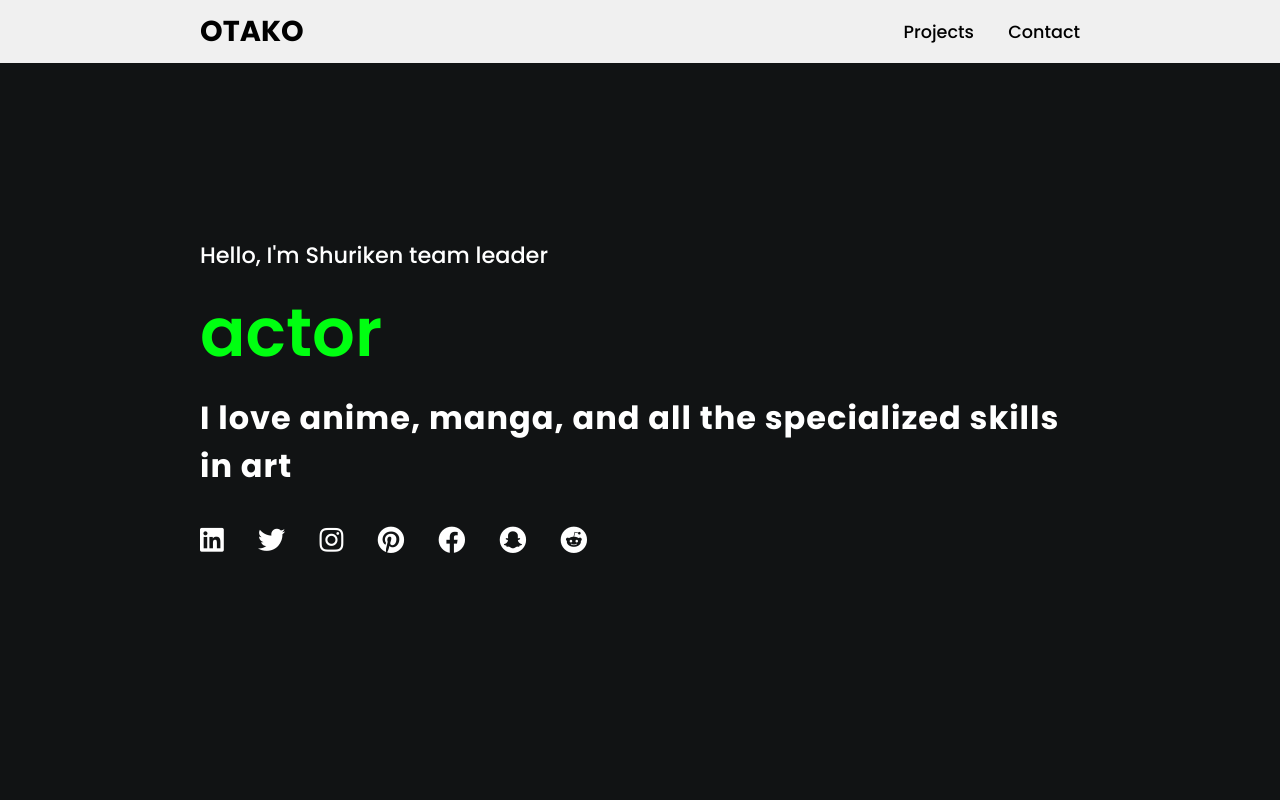
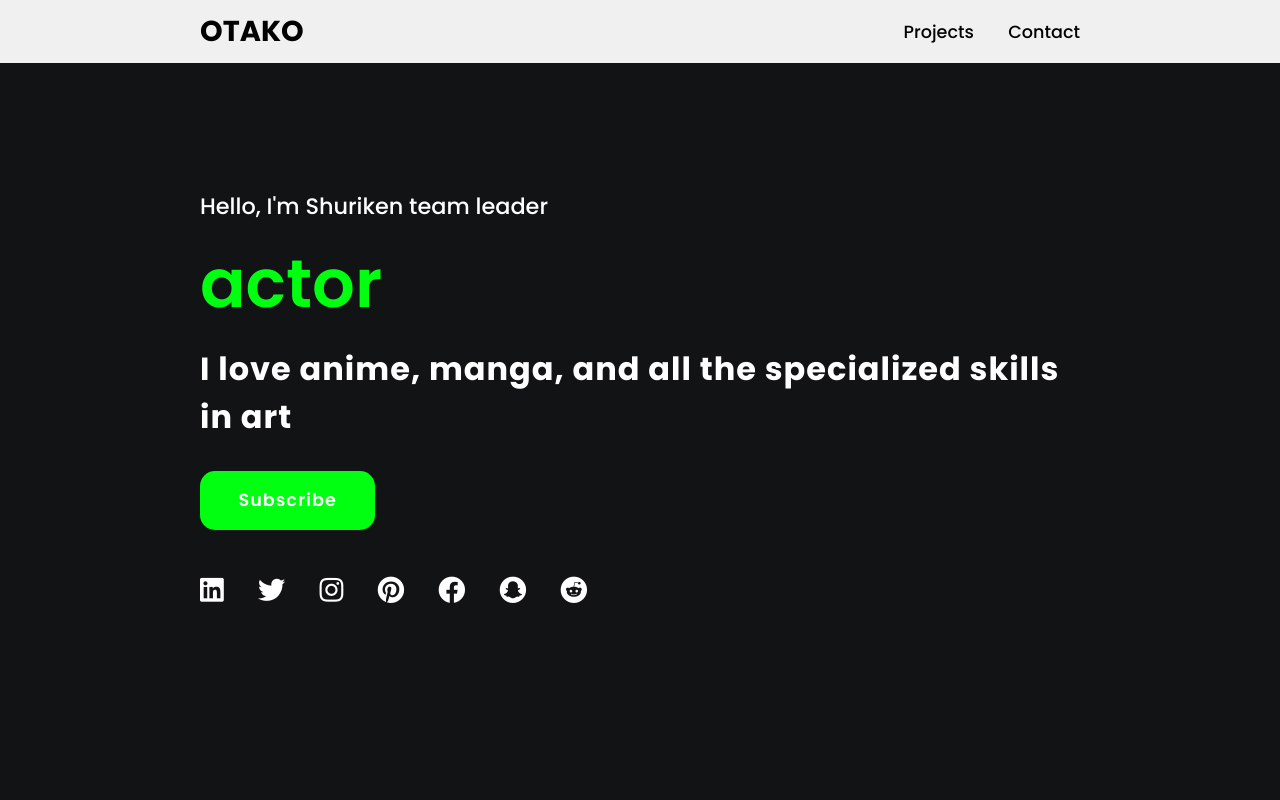
Before and after one commit to laitho8/laith, a plain HTML site: page index.html in a window 1280 px wide. Shown: the top 800 px of the page. Drawn offline with Linux system fonts and the light colour scheme.

Commit message:
Update index.html

```diff
--- a/index.html
+++ b/index.html
@@ -40,6 +40,8 @@
             <h2>Hello, I'm Shuriken team leader <br><span>actor</span></h2>
 
             <h3>I love anime, manga, and all the specialized skills in art</h3>
+
+<a href="https://youtube.com/@1_otako" class="main-btn">Subscribe</a>
 
             <div class="social-icons">
                 <a href="https://www.linkedin.com/in/laith-al-sughier-b86662227" targete="_blanke"><i class="fab fa-linkedin"></i></a>
```
